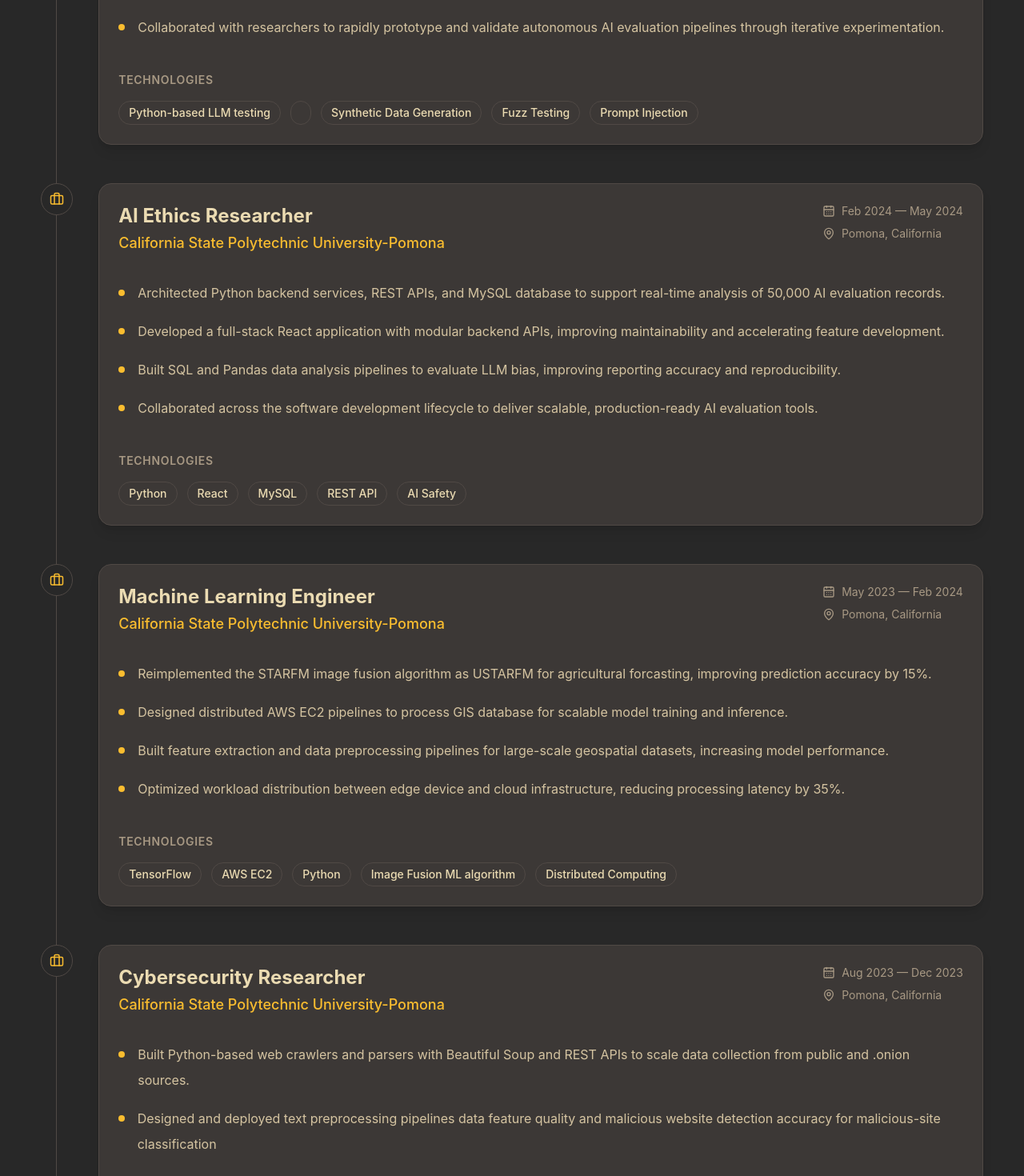
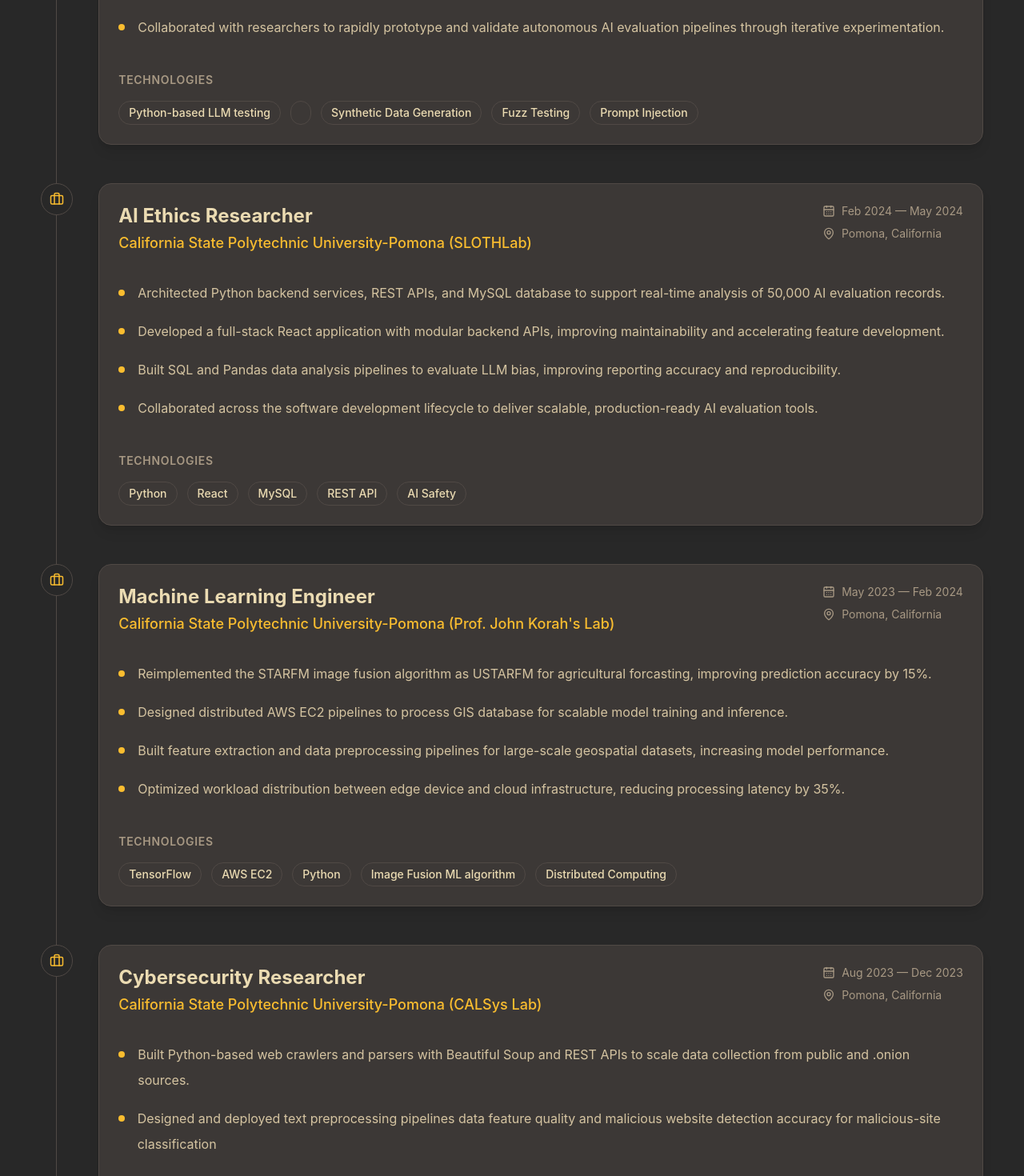
Before and after one commit to Priyanshu-Shekhar/Priyanshu-Shekhar.github.io, a React (Vite) app: page / in a window 1280 px wide. Shown: the part 3151-4621 px from the top of the page at 80% size. Built offline with nearby package versions, Linux system fonts and the light colour scheme.

Commit message:
Update experience.ts

```diff
--- a/src/data/experience.ts
+++ b/src/data/experience.ts
@@ -33,7 +33,7 @@
   },
 
   {
-    company: "California State Polytechnic University-Pomona",
+    company: "California State Polytechnic University-Pomona (SLOTHLab)",
     role: "AI Ethics Researcher",
     location: "Pomona, California",
     duration: "Feb 2024 — May 2024",
@@ -55,7 +55,7 @@
   },
 
   {
-    company: "California State Polytechnic University-Pomona",
+    company: "California State Polytechnic University-Pomona (Prof. John Korah's Lab)",
     role: "Machine Learning Engineer",
     location: "Pomona, California",
     duration: "May 2023 — Feb 2024",
@@ -76,7 +76,7 @@
     ],
   },
   {
-    company: "California State Polytechnic University-Pomona",
+    company: "California State Polytechnic University-Pomona (CALSys Lab)",
     role: "Cybersecurity Researcher",
     location: "Pomona, California",
     duration: "Aug 2023 — Dec 2023",
```
